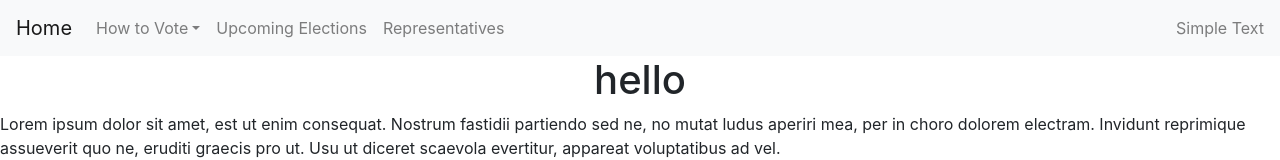
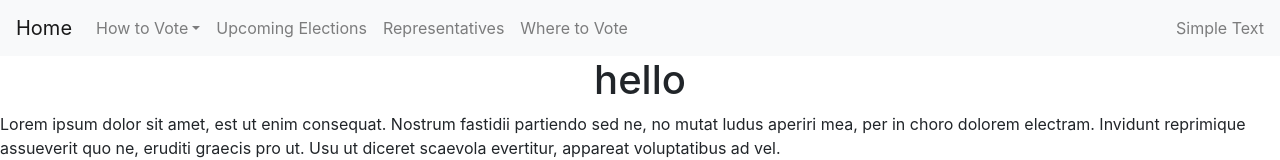
Before and after one commit to Sal-C/YO-I-AM-GONNA-VOTE, a React (Create React App) app in the folder client/: page / in a window 1280 px wide. Shown: the top 160 px of the page. Built offline with nearby package versions, Linux system fonts and the light colour scheme.

Commit message:
voter-information route added

```diff
--- a/client/src/App.js
+++ b/client/src/App.js
@@ -9,7 +9,7 @@ import NavBar from "./components/NavBar";
 import HomePage from "./pages/Home";
 import RegisterPage from "./pages/Register";
 import VerificationPage from "./pages/Verify";
-//import WherePage from "./pages/Where";
+import VoterInfo from "./pages/VoterInfo";
 import RepSearch from "./pages/RepSearch";
 import ElectionsSearch from "./pages/Elections";
 //import LoginPage from "./pages/Login";
@@ -25,6 +25,7 @@ export default function App() {
           <Route exact path="/verification" exact render={() => <VerificationPage />}></Route>
           <Route exact path="/representatives" exact render={() => <RepSearch />}></Route>
           <Route exact path="/elections" exact render={() => <ElectionsSearch />}></Route>
+          <Route exact path="/voter-information" exact render={() => <VoterInfo />}></Route>
         </Switch>
       </div>
     </Router>
--- a/client/src/components/NavBar/index.js
+++ b/client/src/components/NavBar/index.js
@@ -46,6 +46,9 @@ const NavBar = (props) => {
             <NavItem>
               <NavLink href="/representatives">Representatives</NavLink>
             </NavItem>
+            <NavItem>
+              <NavLink href="/voter-information">Where to Vote</NavLink>
+            </NavItem>
           </Nav>
           <NavbarText>Simple Text</NavbarText>
         </Collapse>
```
Also changed, not shown: client/src/pages/VoterInfo.js (renamed from client/src/pages/Where.js).
